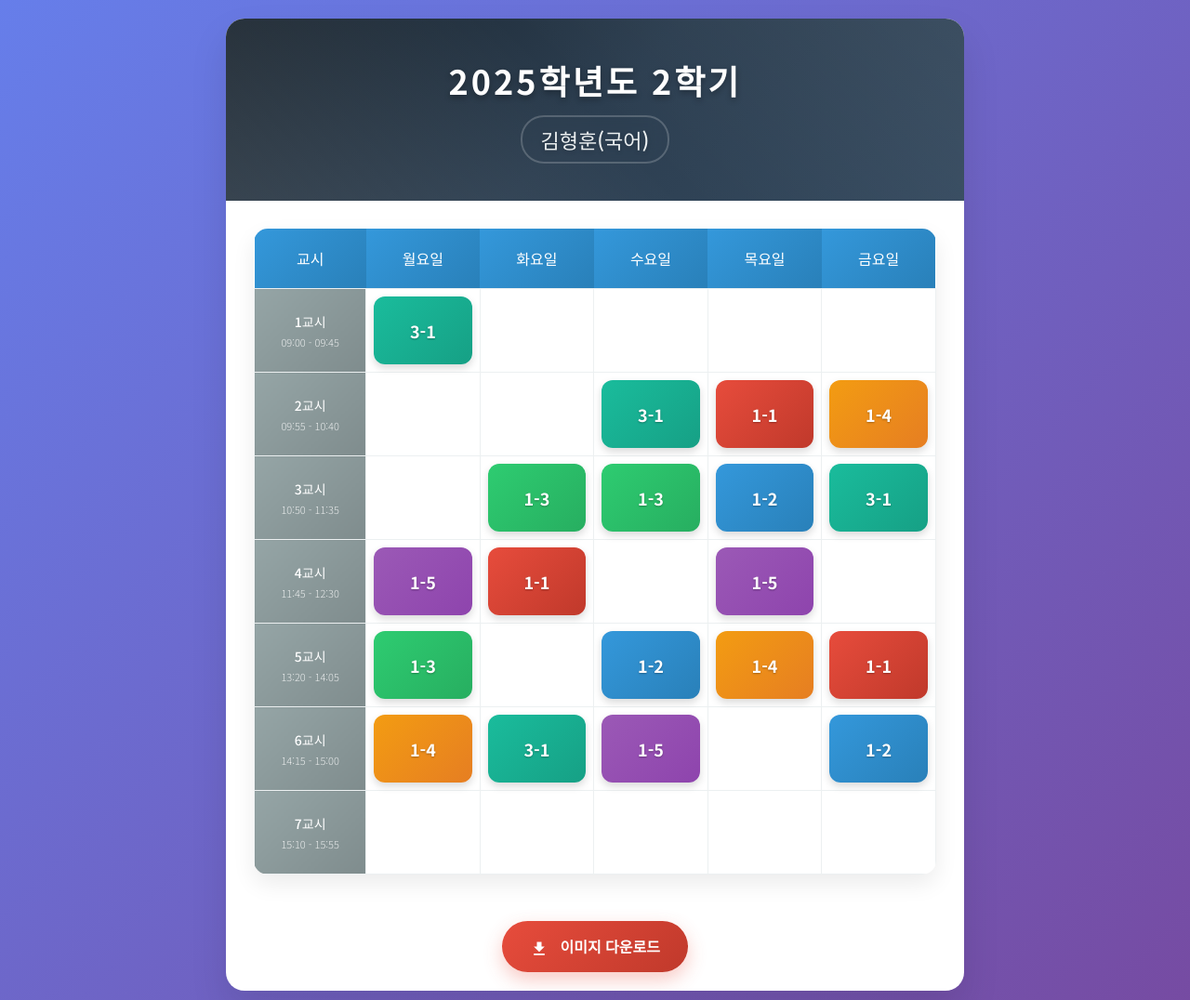
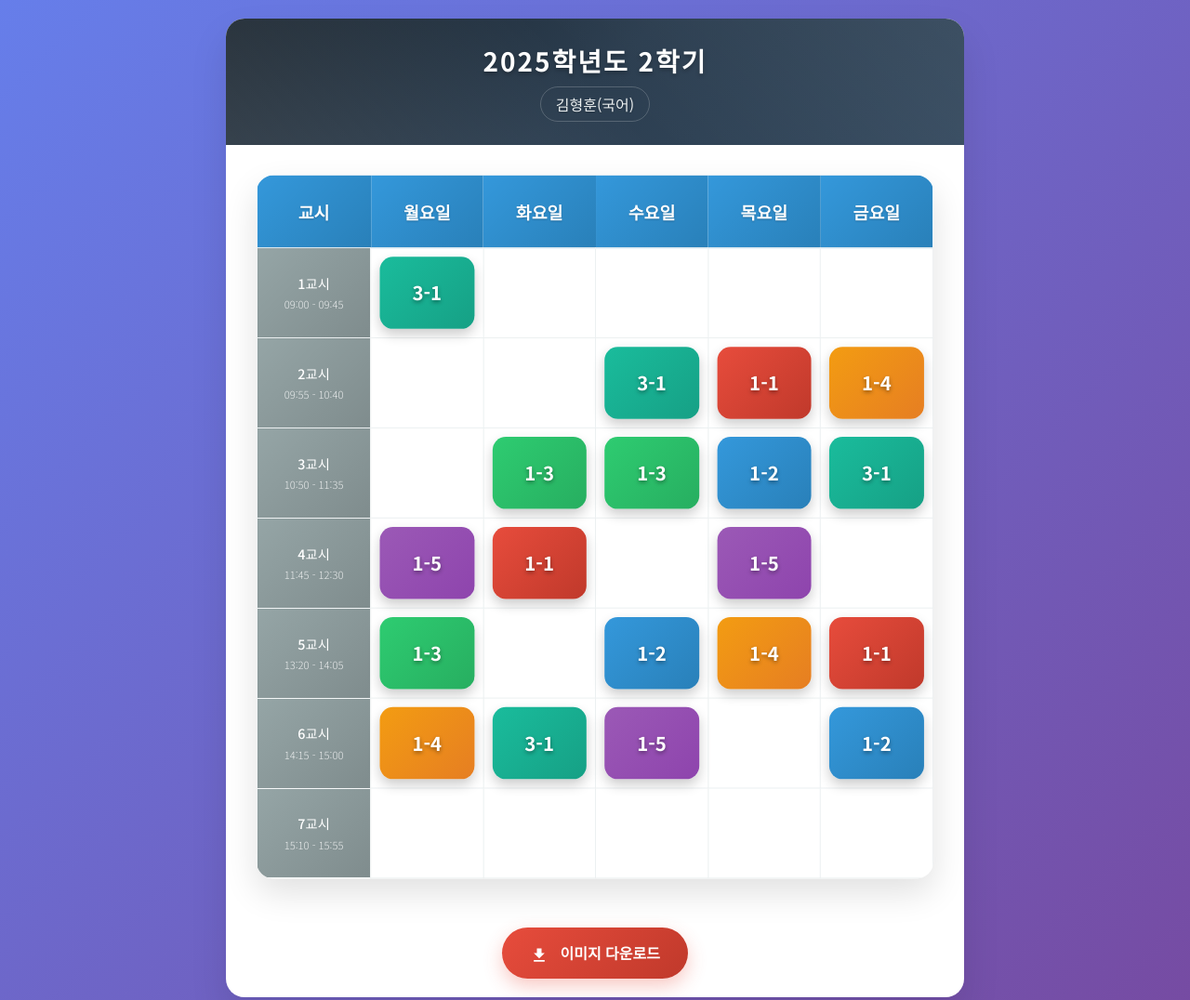
Before and after one commit to HooniKims/siganpyo, a plain HTML site: page index.html in a window 1280 px wide. Shown: the top 1076 px of the page at 93% size. Drawn offline with nearby package versions, Linux system fonts and the light colour scheme.

Commit message:
Add files via upload

```diff
--- a/index.html
+++ b/index.html
@@ -33,7 +33,7 @@
         .header {
             background: linear-gradient(135deg, #1a252f 0%, #2c3e50 50%, #34495e 100%);
             color: white;
-            padding: 40px 30px;
+            padding: 25px 30px;
             text-align: center;
             position: relative;
             overflow: hidden;
@@ -51,58 +51,60 @@
         }
 
         .title {
-            font-size: 36px;
-            font-weight: 800;
-            margin-bottom: 12px;
-            letter-spacing: 3px;
-            text-shadow: 0 3px 6px rgba(0, 0, 0, 0.3);
+            font-size: 28px;
+            font-weight: 700;
+            margin-bottom: 8px;
+            letter-spacing: 2px;
+            text-shadow: 0 2px 4px rgba(0, 0, 0, 0.3);
             color: #ffffff;
             position: relative;
             z-index: 1;
         }
 
         .subtitle {
-            font-size: 22px;
-            font-weight: 500;
+            font-size: 16px;
+            font-weight: 400;
             color: #ecf0f1;
-            text-shadow: 0 2px 4px rgba(0, 0, 0, 0.2);
+            text-shadow: 0 1px 2px rgba(0, 0, 0, 0.2);
             position: relative;
             z-index: 1;
-            padding: 8px 20px;
-            border: 2px solid rgba(255, 255, 255, 0.2);
-            border-radius: 25px;
+            padding: 6px 16px;
+            border: 1px solid rgba(255, 255, 255, 0.2);
+            border-radius: 20px;
             display: inline-block;
             backdrop-filter: blur(10px);
         }
 
         .timetable-container {
-            padding: 30px;
+            padding: 40px;
         }
 
         .timetable {
             width: 100%;
             border-collapse: collapse;
-            border-radius: 15px;
+            border-radius: 18px;
             overflow: hidden;
-            box-shadow: 0 10px 25px rgba(0, 0, 0, 0.08);
+            box-shadow: 0 15px 35px rgba(0, 0, 0, 0.12);
+            transform: scale(1.02);
         }
 
         .timetable th {
             background: linear-gradient(135deg, #3498db 0%, #2980b9 100%);
             color: white;
-            padding: 20px 15px;
-            font-weight: 500;
-            font-size: 16px;
+            padding: 25px 15px;
+            font-weight: 600;
+            font-size: 18px;
             text-align: center;
             border: none;
+            text-shadow: 0 1px 2px rgba(0, 0, 0, 0.2);
         }
 
         .timetable td {
-            padding: 4px;
+            padding: 6px;
             text-align: center;
             border: 1px solid #ecf0f1;
             vertical-align: middle;
-            height: 90px;
+            height: 95px;
             position: relative;
         }
 
@@ -125,21 +127,26 @@
         }
 
         .class-cell {
-            font-weight: 600;
-            font-size: 18px;
-            border-radius: 12px;
-            margin: 4px;
-            padding: 20px 15px;
+            font-weight: 700;
+            font-size: 20px;
+            border-radius: 14px;
+            margin: 3px;
+            padding: 22px 15px;
             color: white;
-            text-shadow: 0 1px 2px rgba(0, 0, 0, 0.3);
+            text-shadow: 0 2px 4px rgba(0, 0, 0, 0.4);
             display: block;
-            width: calc(100% - 8px);
-            height: calc(100% - 8px);
+            width: calc(100% - 6px);
+            height: calc(100% - 6px);
             line-height: 1;
             display: flex;
             align-items: center;
             justify-content: center;
-            box-shadow: 0 4px 8px rgba(0, 0, 0, 0.15);
+            box-shadow: 0 6px 12px rgba(0, 0, 0, 0.2);
+            transition: transform 0.2s ease;
+        }
+
+        .class-cell:hover {
+            transform: translateY(-2px);
         }
 
         /* 반별 색상 */
```
